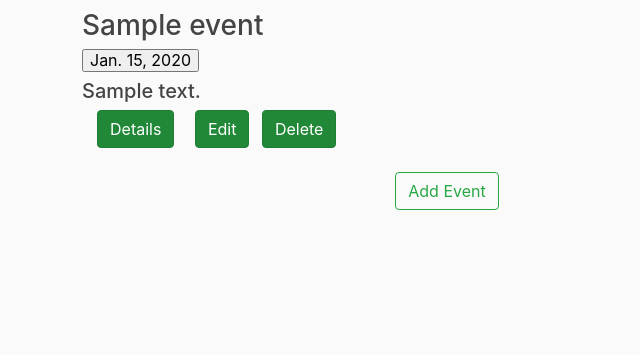
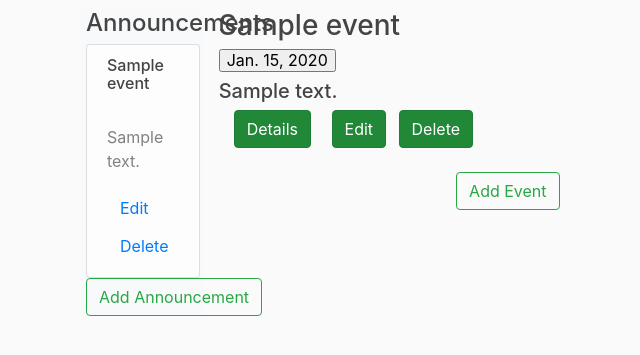
Before and after one commit to christelespino/iskolendar, a Django app: page / in a window 1280 px wide. Shown: the part 70-425 px from the top of the page, without its empty margins (3-643 px from the left). Run offline with Django 3.2, Linux system fonts and the light colour scheme; a user stored in the database is signed in; tables that the repository leaves empty hold one stand-in row (values such as "Sample post"); some libraries are stand-ins or nearby versions.

Commit message:
Announcements UI

```diff
--- a/maincalendar/models.py
+++ b/maincalendar/models.py
@@ -69,3 +69,6 @@ class Announcement(models.Model):
 
 	def __str__(self):
 		return str(self.pk)
+
+	def get_absolute_url(self):
+		return reverse('maincalendar')
--- a/maincalendar/static/maincalendar/main.css
+++ b/maincalendar/static/maincalendar/main.css
@@ -31,3 +31,11 @@ h1, h2, h3, h4, h5, h6 {
 .btn-success{
   background-color: #005740;
 }
+
+.sticky-sidebar {
+    position: fixed;
+    width: 150px;
+    overflow-y: scroll;
+    top: 0;
+    bottom: 0;
+}
--- a/maincalendar/templates/maincalendar/announcement_confirm_delete.html
+++ b/maincalendar/templates/maincalendar/announcement_confirm_delete.html
@@ -12,7 +12,7 @@ Patrick Joseph Sanchez
 			{% csrf_token %}
 			<fieldset class="form-group">
 				<legend class="border-bottom mb-4">Delete Announcement</legend>
-				<h2>Are you sure you want to delete the announcement "{{object}}"?</h2>
+				<h2>Are you sure you want to delete the announcement for {{object.event}}?</h2>
 			</fieldset>
 			<div class="form-group">
 				<button class="btn btn-outline-danger" type="submit">Yes, Delete</button>
--- a/maincalendar/templates/maincalendar/maincalendar.html
+++ b/maincalendar/templates/maincalendar/maincalendar.html
@@ -17,6 +17,32 @@
 -->
 {% extends "maincalendar/index.html" %}
 {% block content %}
+
+	<div class="container-fluid">
+    <div class="row">
+        <div class="col-2 px-1 bg-light position-fixed" id="sticky-sidebar">
+            <h4>Announcements</h4>
+            {% if announcements %}
+            {% for announcement in announcements %}
+	            <ul class="list-group">
+					<li class="list-group-item list-group-item-light">
+						<h6>{{ announcement.event }}</h6><br>
+						<p class="font-weight-light">{{ announcement.body }}</p>
+						{% if org%}
+				          <a class="btn btn-default" href="{% url 'announcement-update' announcement.id%}">Edit</a>
+				          <a class="btn btn-default" href="{% url 'announcement-delete' announcement.id%}">Delete</a>
+				      	{% endif %}
+					</li>
+		        </ul>
+		    {% endfor %}
+           	{% else %}
+           		<p> Nothing to display. </p>
+           	{% endif %}
+           	{% if org%}
+           		<a class="btn btn-outline-success" align="center" href="{% url 'announcement-create' %}">Add Announcement</a>
+           	{% endif %}
+        </div>
+        <div class="col offset-4" id="main">
             {% if events %}
 			{% for event in events %}
 			<h3> {{ event.title }}</h3>
@@ -41,4 +67,8 @@
 				<a class="btn btn-outline-success" align="center" href="{% url 'event-create' %}">Add Event</a>
 			</div>
 			{% endif %}
+        </div>
+    </div>
+	</div>
+
 {% endblock content %}
--- a/maincalendar/views.py
+++ b/maincalendar/views.py
@@ -21,18 +21,22 @@ from django.views.generic import ListView, CreateView, DeleteView, UpdateView, D
 from django.contrib.auth.models import User
 from datetime import datetime
 from .models import Event, Announcement
+from django.contrib import messages
+from .announcement_form import AnnouncementForm
 
 
 context = {
 	'events' : Event.objects.all().order_by('date_start'),
-	'org' : False
+	'org' : False,
+	'announcements' : Announcement.objects.all().order_by('date_posted')
 }
 
 # @login_required
 def maincalendar(request):
 	context = {
 		'events' : Event.objects.all().order_by('date_start'),
-		'org' : request.user.is_staff
+		'org' : request.user.is_staff,
+		'announcements' : Announcement.objects.all().order_by('date_posted')
 	}
 	return render(request, 'maincalendar/maincalendar.html', context)
 
@@ -80,8 +84,14 @@ class EventDeleteView(LoginRequiredMixin, UserPassesTestMixin, DeleteView):
 			return False
 #____________________________________________________________________
 class AnnouncementCreateView(LoginRequiredMixin, CreateView):
-	model = Announcement
-	fields = ['event', 'body']
+	template_name = 'maincalendar/announcement_form.html'
+	form_class = AnnouncementForm
+
+	def get_form_kwargs(self):
+		kwargs = super(AnnouncementCreateView, self).get_form_kwargs()
+		kwargs['user'] = self.request.user
+		return kwargs
+
 	def form_valid(self, form):
 		form.instance.author = self.request.user
 		return super().form_valid(form)
```
Also changed, not shown: maincalendar/announcement_form.py (added, +20 -0 lines). Lines whose indentation alone changed are shown as unchanged.
